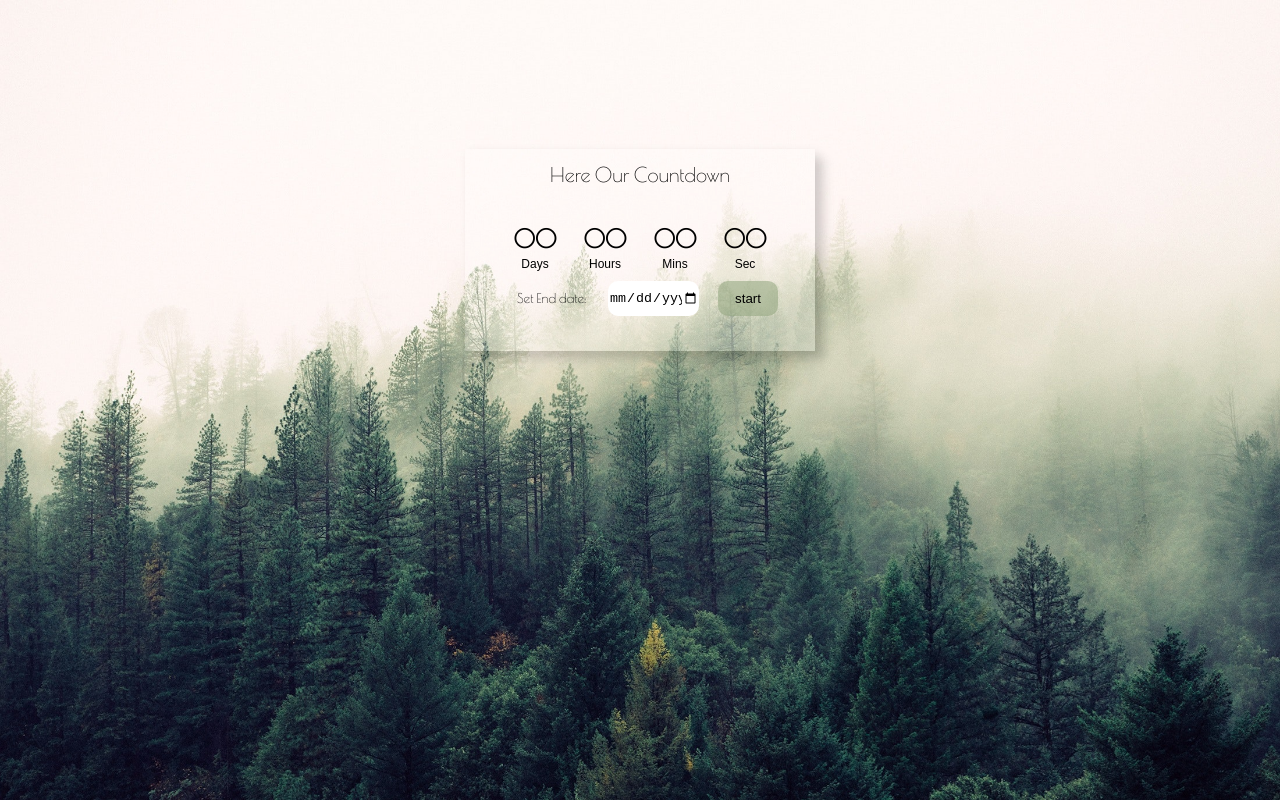
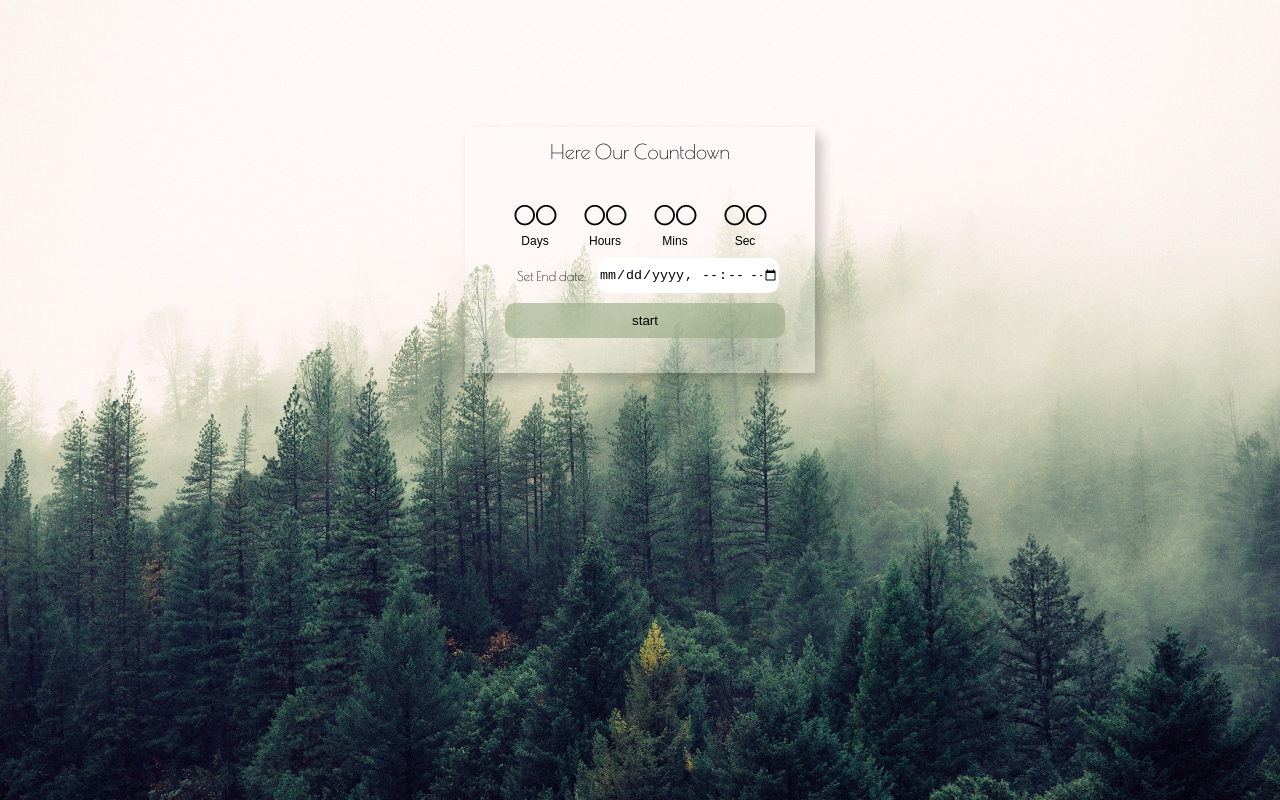
Before and after one commit to khaleelmoeen/CountDown, a plain HTML site: page index.html in a window 1280 px wide. Drawn offline with nearby package versions, Linux system fonts and the light colour scheme; a web font is replaced by a local one.

Commit message:
Add files via upload

```diff
--- a/style.css
+++ b/style.css
@@ -48,8 +48,7 @@ h1{
 }
 .dateInputContainer{
 display:grid ;
-grid-template-columns: 30% 100px 30%;
-gap: 10px;
+grid-template-columns: 30% 200px;
 align-items: center;
 text-align: center;
 padding-top: 10px;
@@ -65,11 +64,12 @@ font-size: smaller;
 }
 
 button{
+    margin-top: 10px ;
     border: none;
     justify-content: center;
     text-align: center;
     align-items: center;
-    width: 60px;
+    width: 280px;
     height: 35px;
     border-radius: 10px;
     background-color: rgba(149, 168, 128, 0.568);
```
